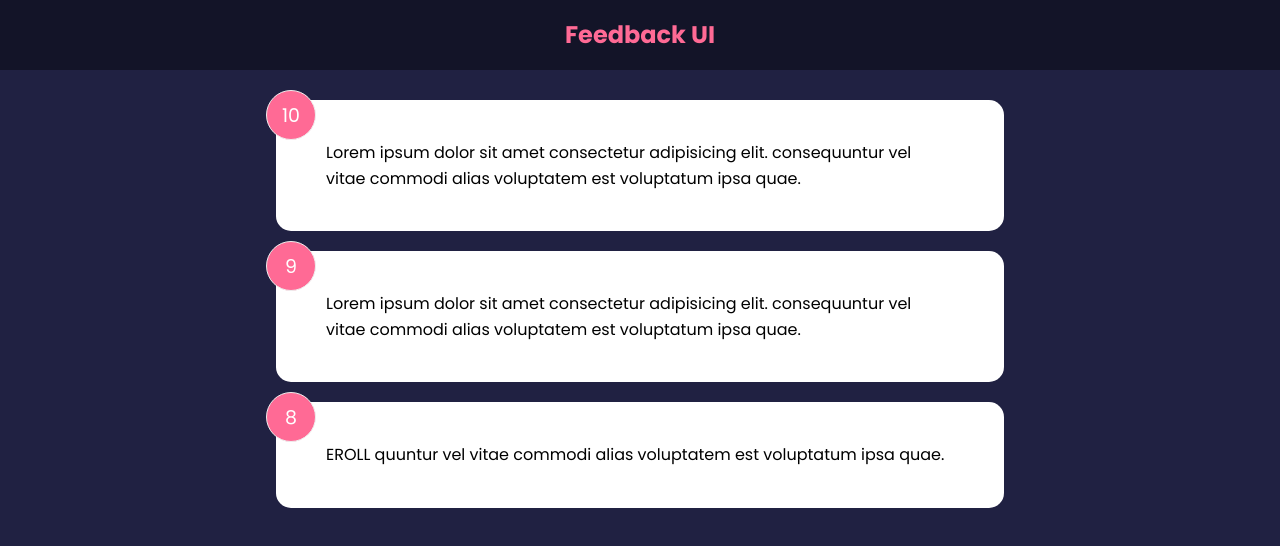
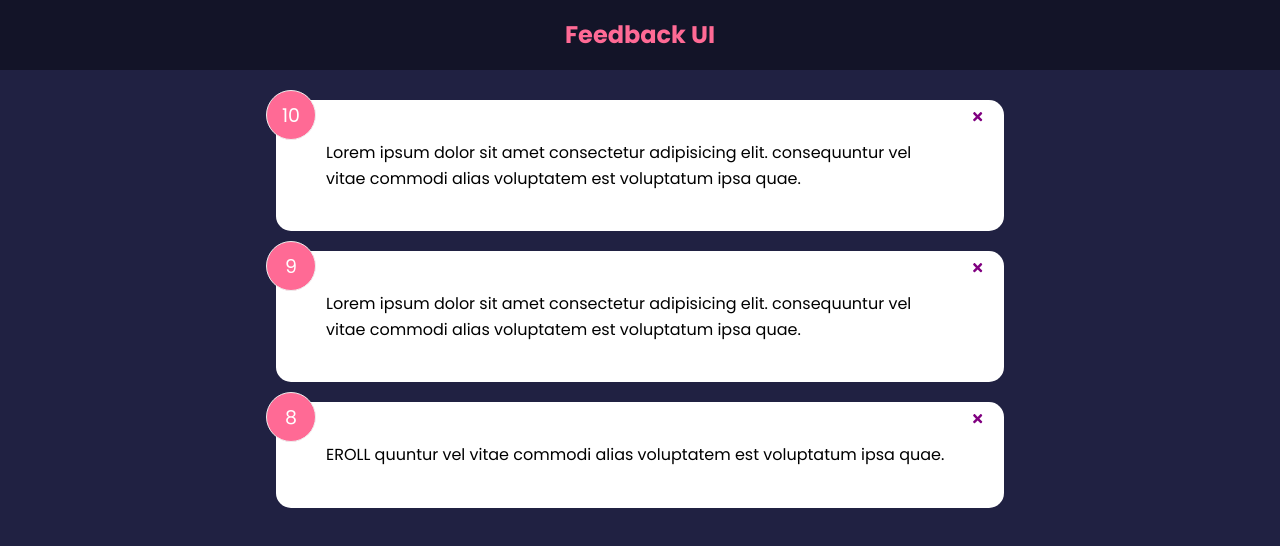
Before and after one commit to Eroll-Uka/React-Feedback-Project, a React (Create React App) app in the folder feedback-app/: page / in a window 1280 px wide. Shown: the top 546 px of the page. Built offline with nearby package versions, Linux system fonts and the light colour scheme.

Commit message:
Added Delete Function

```diff
--- a/feedback-app/package.json
+++ b/feedback-app/package.json
@@ -8,6 +8,8 @@
     "@testing-library/user-event": "^13.5.0",
     "react": "^17.0.2",
     "react-dom": "^17.0.2",
+    "react-i": "^0.2.1",
+    "react-icons": "^4.3.1",
     "react-scripts": "5.0.0",
     "web-vitals": "^2.1.4"
   },
--- a/feedback-app/src/App.js
+++ b/feedback-app/src/App.js
@@ -4,12 +4,21 @@
 import FeedbackData from "./components/data/FeedbackData"
 
 function App() {
-    const [feedback, setFeetback] = useState(FeedbackData)
+    const [feedback, setFeedback] = useState(FeedbackData)
+
+    const deleteFeedback = (id) => {
+        if(window.confirm("Are you sure you wanna delete?")){
+            setFeedback(feedback.filter((item) => item.id !== id))
+        }
+    }
+
+
     return  (
         <>
         <Header />
         <div className='container'>
-        <FeedbackList feedback={feedback}/>
+        <FeedbackList feedback={feedback} handleDelete = {deleteFeedback}
+        />
         </div>
         </>
     )
--- a/feedback-app/src/components/FeedbackItem.jsx
+++ b/feedback-app/src/components/FeedbackItem.jsx
@@ -1,12 +1,17 @@
 import Card from "./shared/Card";
+import { FaTimes } from 'react-icons/fa'
 
-function FeedbackItem({ item }) {
+function FeedbackItem({ item, handleDelete }) {
+
   return (
     <Card>
       <div className="num-display">{item.rating}</div>
+      <button onClick={() => handleDelete(item.id)} className="close">
+          <FaTimes color="purple"/>
+      </button>
       <div className="text-display">{item.text}</div>
     </Card>
-  );
+  )
 }
 
 export default FeedbackItem;
--- a/feedback-app/src/components/FeedbackList.jsx
+++ b/feedback-app/src/components/FeedbackList.jsx
@@ -1,14 +1,14 @@
 import PropTypes from "prop-types"
 import FeedbackItem from "./FeedbackItem"
 
-function FeedbackList({feedback}){
+function FeedbackList({feedback, handleDelete}){
     if(!feedback || feedback.length === 0){
         return <p>No feedback yet</p>
     }
     return (
         <div className="feedback-list">
             {feedback.map((item) =>(
-                <FeedbackItem key={item.id} item = {item} />
+                <FeedbackItem key={item.id} item = {item} handleDelete={handleDelete} />
             ))}
         </div>
     )
```
Also changed, not shown: 1 other file (tests, documents, lock files or other folders).
